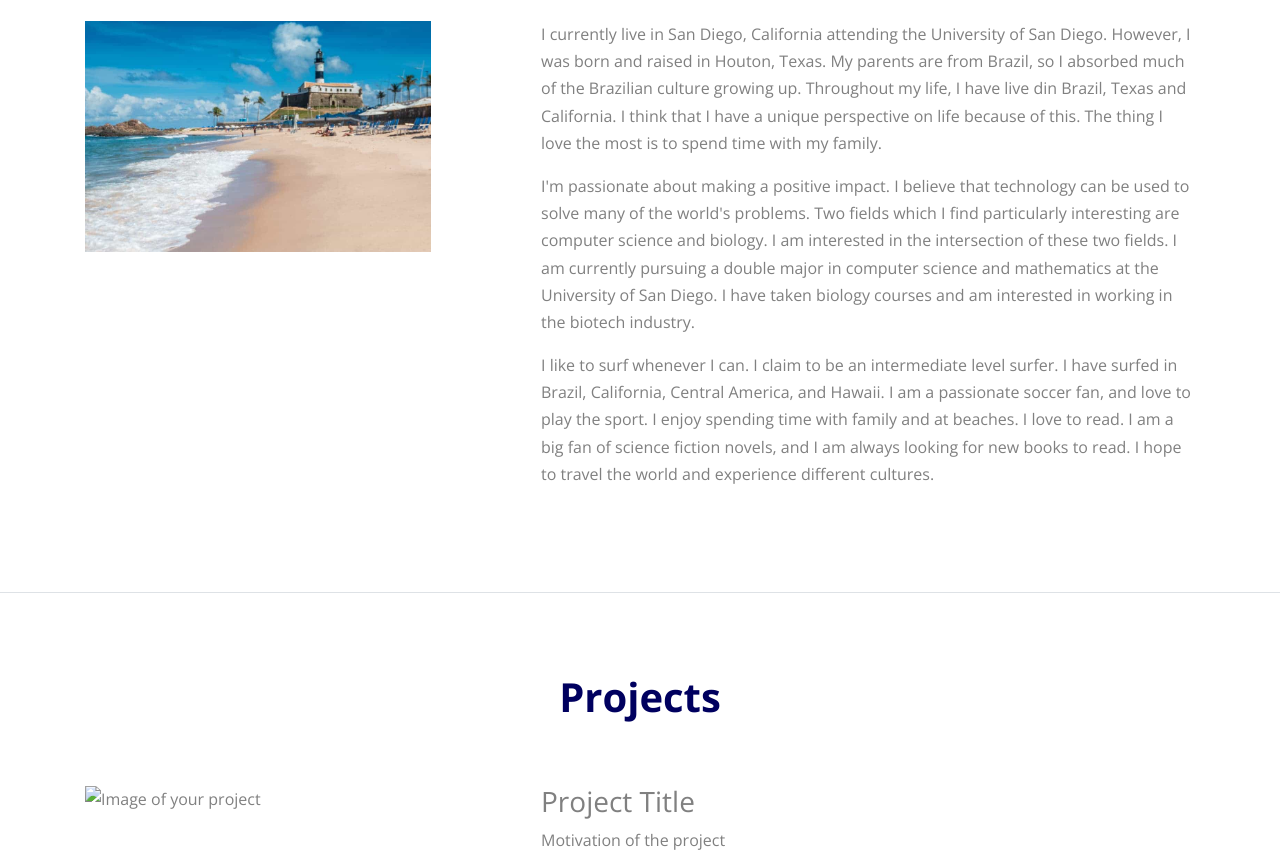
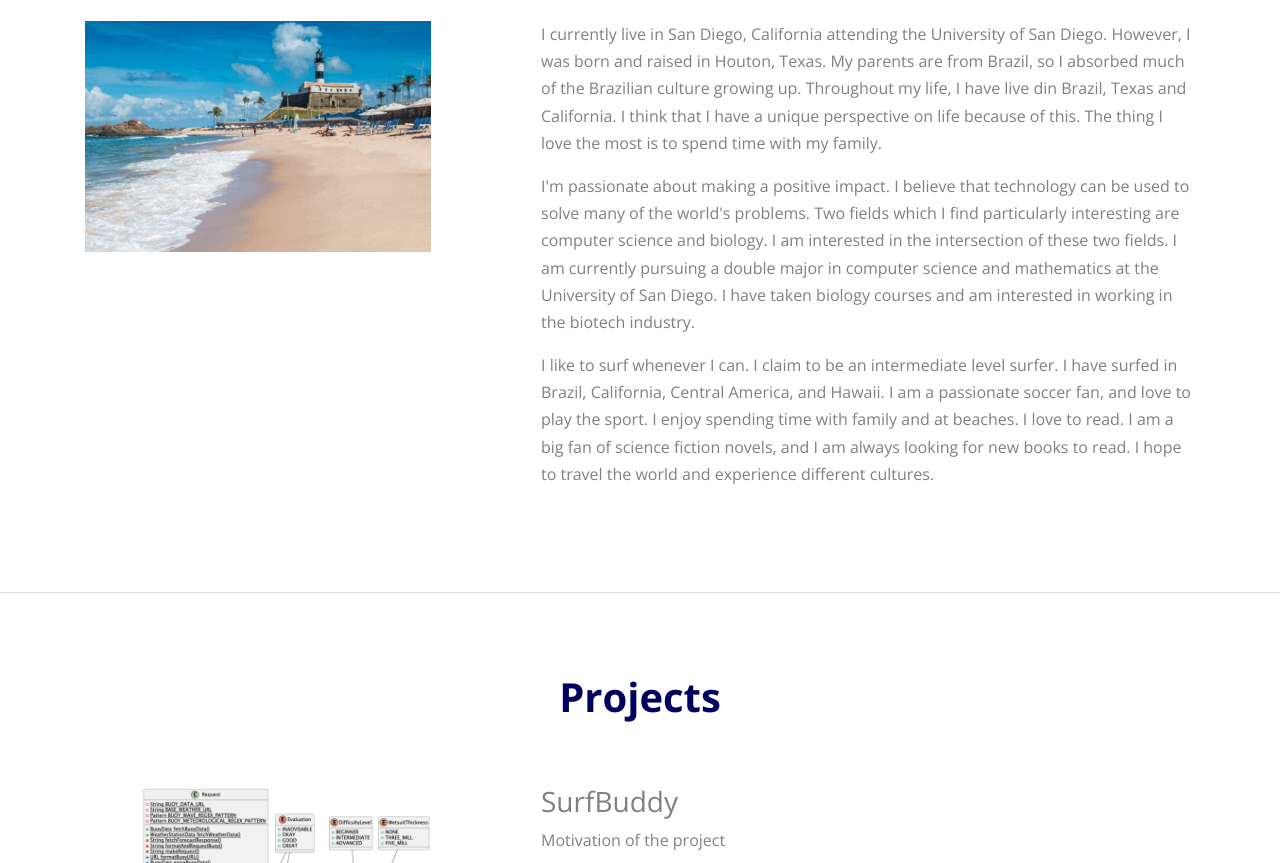
Before and after one commit to philip0402/philip0402.github.io, a plain HTML site: page index.html in a window 1280 px wide. Shown: the part 89-952 px from the top of the page. Drawn offline with nearby package versions, Linux system fonts and the light colour scheme; a script that the page names is missing; files whose address does not match are found by name.

Commit message:
feat: added title and image of my project.

```diff
--- a/index.html
+++ b/index.html
@@ -132,12 +132,12 @@
         <div class="row">
           <div class="col-lg-6 mb-5" data-aos="fade-up" data-aos-delay="">
 
-            <img src="" alt="Image of your project" class="img-fluid">
+            <img src="images/Screenshot 2024-12-18 at 9.00.36 AM.png" alt="Image of your project" class="img-fluid">
 
           </div>
           <div class="col-lg-5 ml-auto" data-aos="fade-up" data-aos-delay="100">
             <div class="mb-4">
-              <h3>Project Title</h3>
+              <h3>SurfBuddy</h3>
               <p>
                Motivation of the project
               </p>
```
Also changed, not shown: images/Screenshot 2024-12-18 at 9.00.36 AM.png (added).
